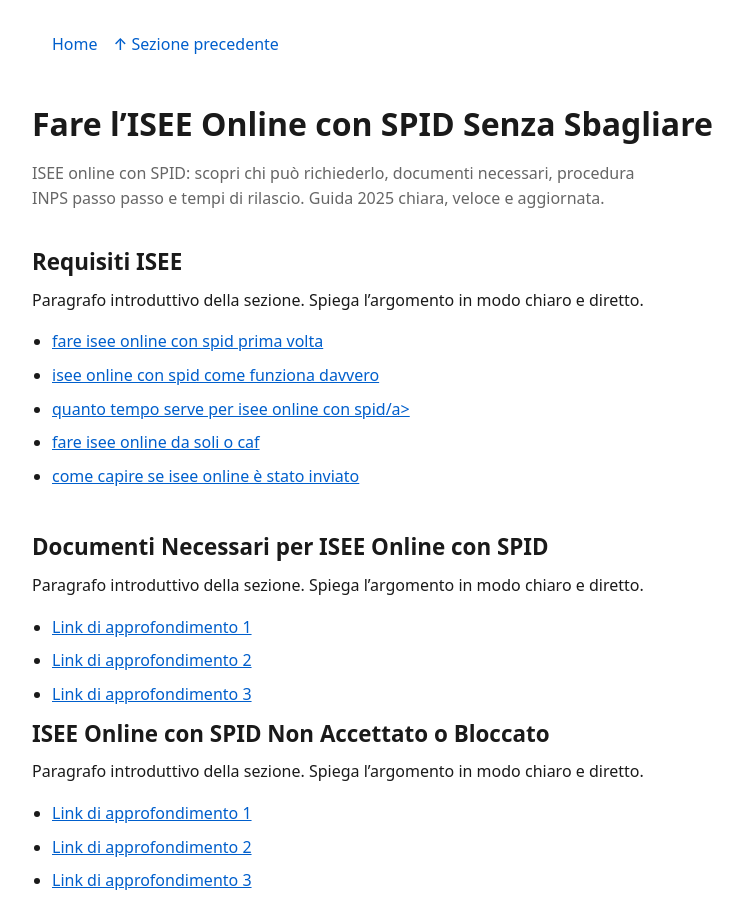
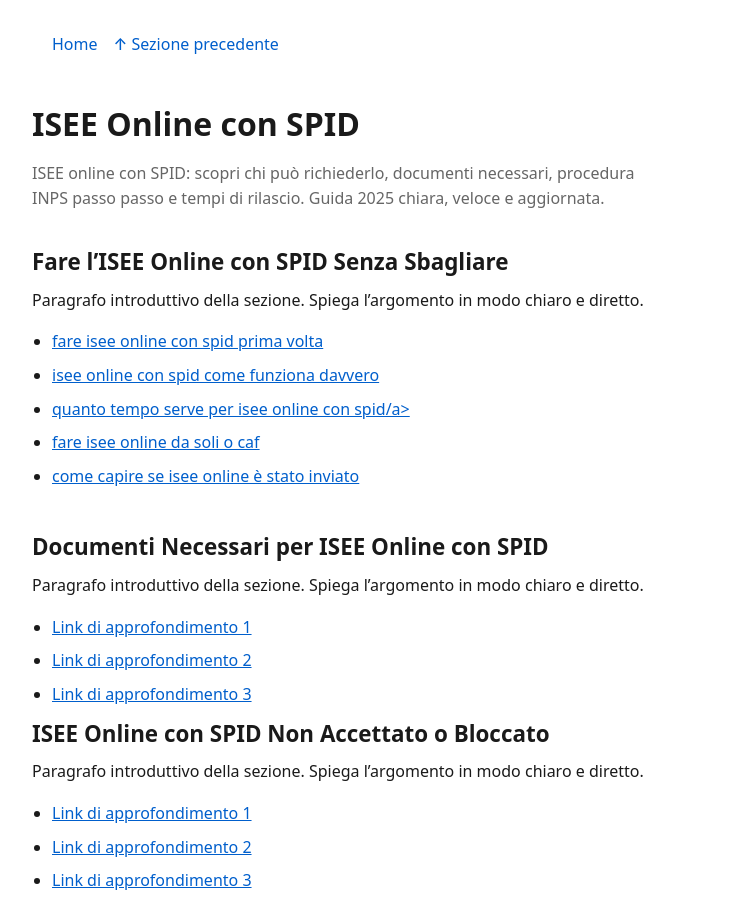
Before and after one commit to micheleguarino93/iseeonlineconspid, a plain HTML site: page index.html in a window 1280 px wide. Shown: the top 897 px of the page, without its empty margins (128-871 px from the left). Drawn offline with Linux system fonts and the light colour scheme.

Commit message:
Update index.html

```diff
--- a/index.html
+++ b/index.html
@@ -30,7 +30,7 @@
     </nav>
 
     <header>
-        <h1>Fare l’ISEE Online con SPID Senza Sbagliare</h1>
+        <h1>ISEE Online con SPID</h1>
         <p>
             ISEE online con SPID: scopri chi può richiederlo, documenti necessari, procedura INPS passo passo e tempi di rilascio. Guida 2025 chiara, veloce e aggiornata.
         </p>
@@ -40,7 +40,7 @@
 
         <!-- Sezioni -->
         <section>
-            <h2>Requisiti ISEE</h2>
+            <h2>Fare l’ISEE Online con SPID Senza Sbagliare</h2>
 
             <p>
                 Paragrafo introduttivo della sezione. Spiega l’argomento in modo chiaro e diretto.
```
